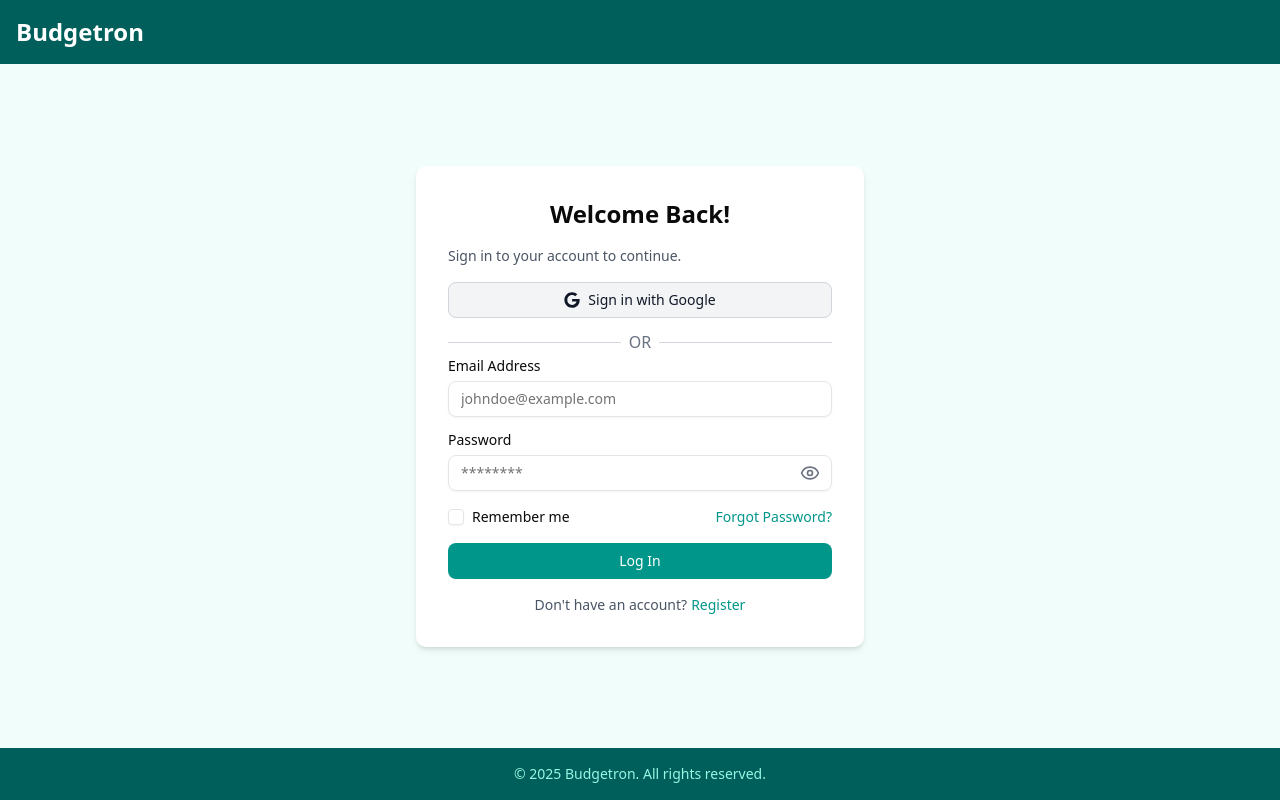
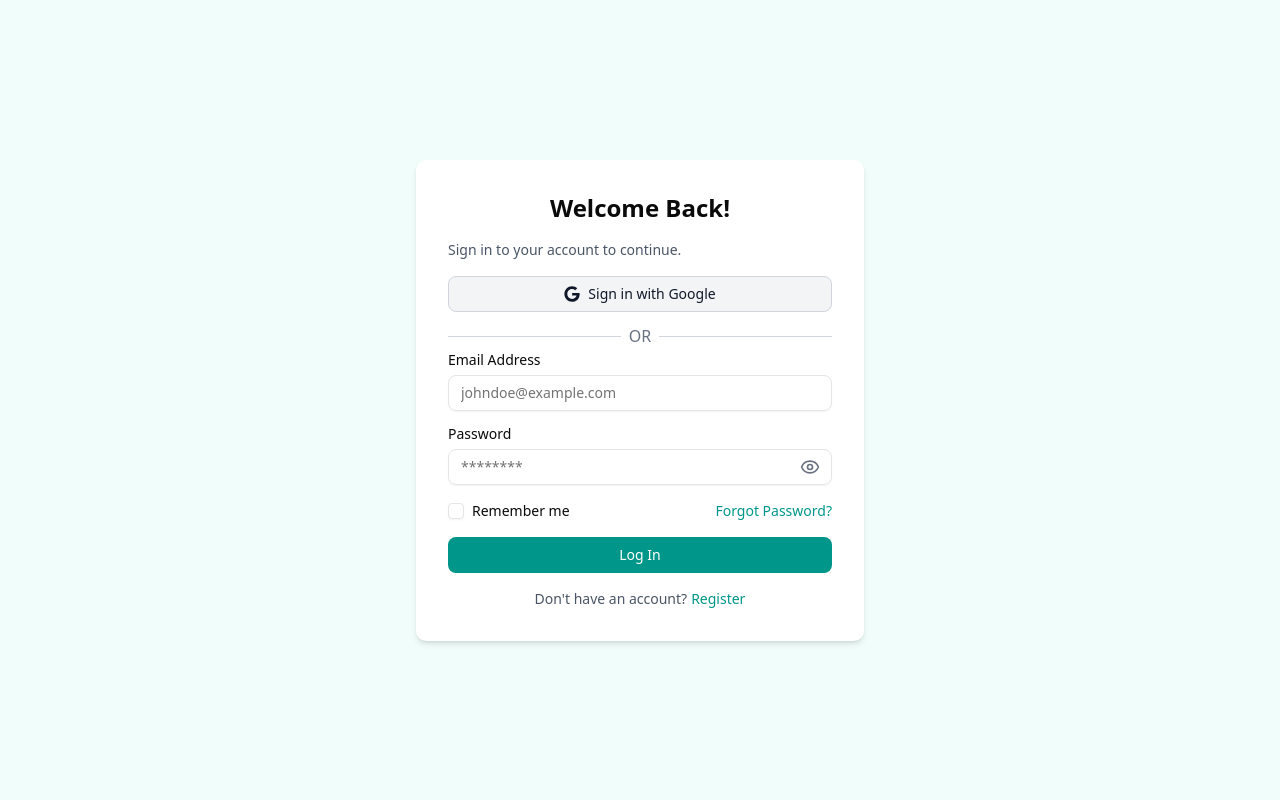
Before and after one commit to Fidelisaboke/budgetron-frontend, a React (Vite) app: page / in a window 1280 px wide. Built offline with nearby package versions, Linux system fonts and the light colour scheme; no server answers.

Commit message:
feat: update app layout to remove header and footer

```diff
--- a/src/components/AppLayout.tsx
+++ b/src/components/AppLayout.tsx
@@ -1,27 +1,11 @@
-import { motion } from "framer-motion";
 import type React from "react";
 
 export default function AppLayout({ children }: { children: React.ReactNode }) {
     return (
         <div className="flex flex-col min-h-screen bg-teal-50">
-            <header className="bg-teal-800 text-white p-4">
-                <h1 className="text-2xl font-bold">Budgetron</h1>
-            </header>
-            <motion.div
-                initial={{ opacity: 0, y: -100 }}
-                animate={{ opacity: 1, y: 0 }}
-                transition={{ duration: 0.5 }}
-                className="flex-grow flex flex-col"
-            >
-                <main className="w-full flex-grow flex flex-col items-center justify-center p-4">
-                    {children}
-                </main>
-            </motion.div>
-            <footer className="bg-teal-800 text-white p-4 mt-auto">
-                <p className="text-sm text-center text-teal-200">
-                    &copy; {new Date().getFullYear()} Budgetron. All rights reserved.
-                </p>
-            </footer>
+            <main className="w-full flex-grow flex flex-col items-center justify-center p-4">
+                {children}
+            </main>
         </div>
     )
 }
```
